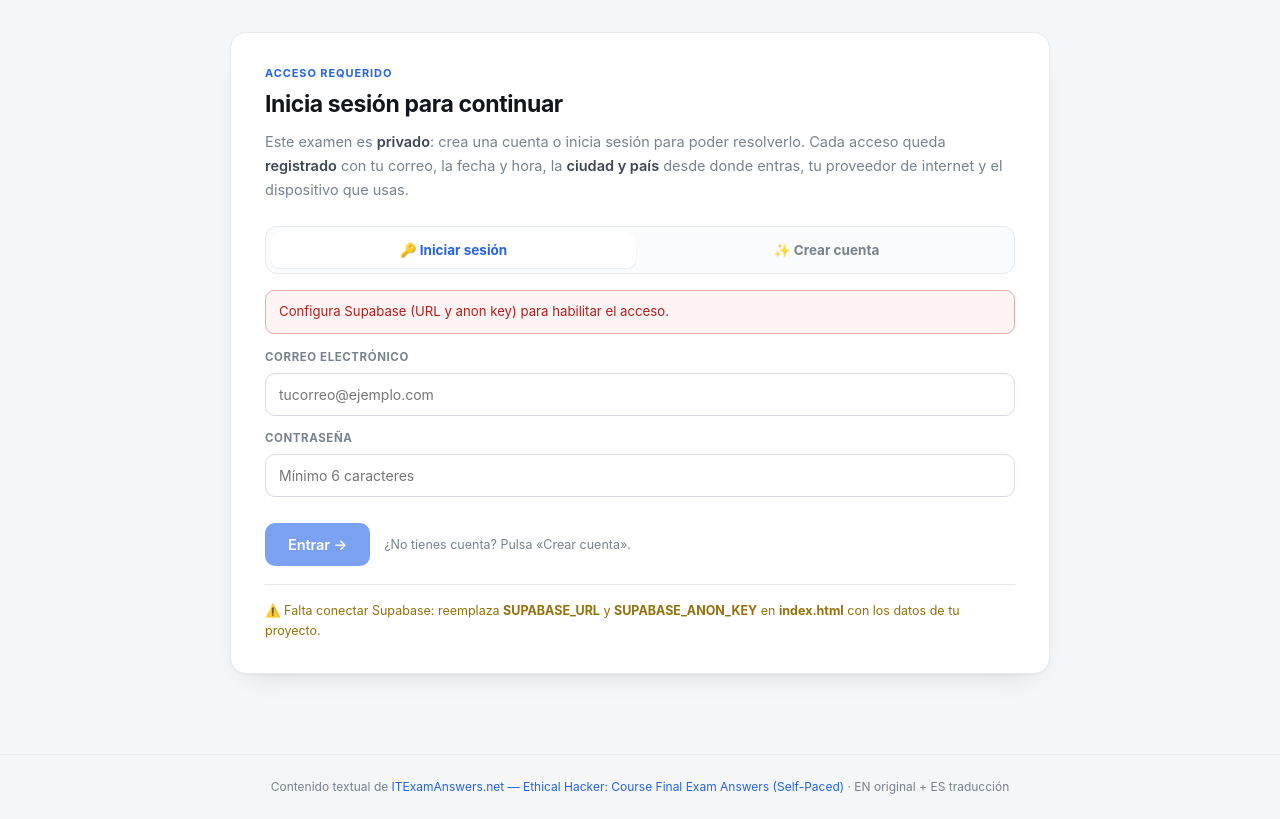
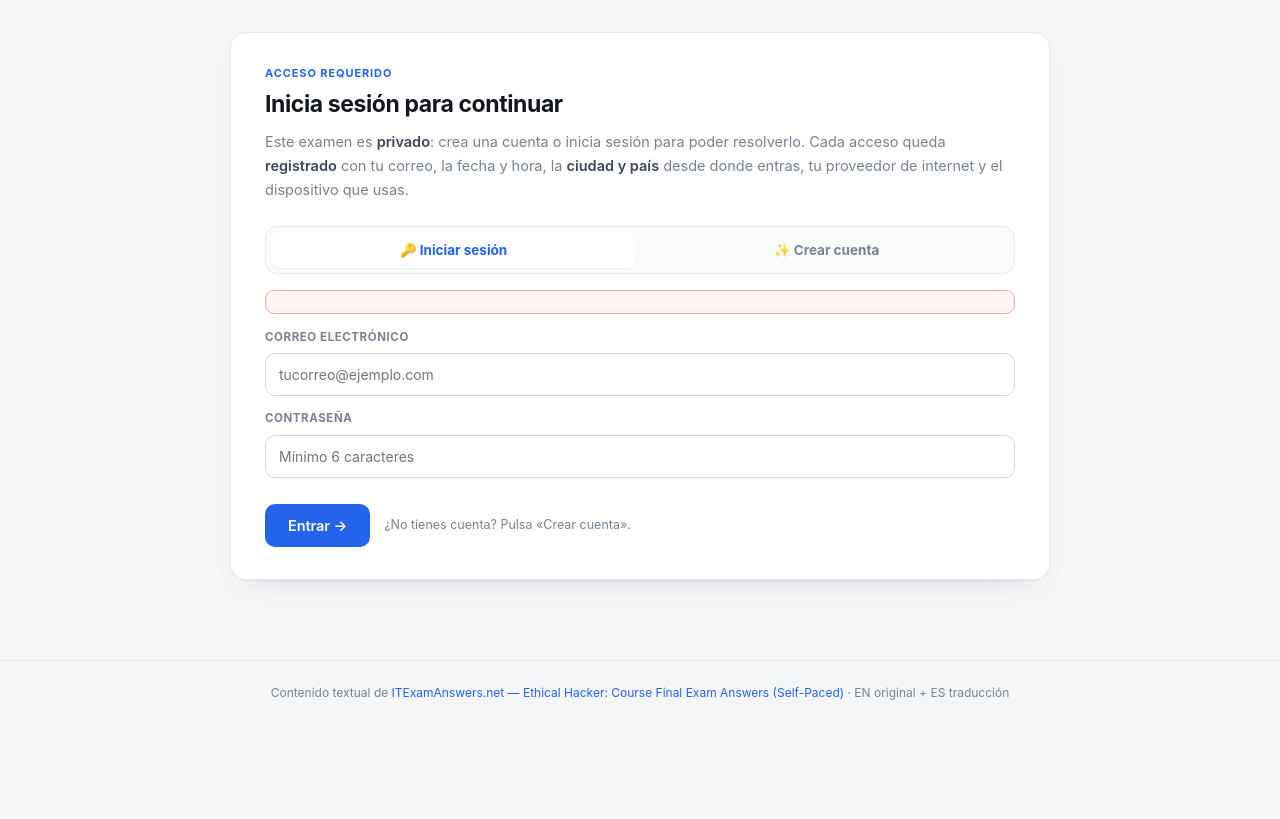
Before and after one commit to Elkiko123/examen-hacker-etico, a plain HTML site: page index.html in a window 1280 px wide. Shown: the part 74-893 px from the top of the page. After the commit the page ends 800 px from the top, so only its background shows below. Drawn offline with nearby package versions, Linux system fonts and the light colour scheme.

Commit message:
Conectar Supabase con la clave publishable del proyecto

```diff
--- a/index.html
+++ b/index.html
@@ -1841,8 +1841,8 @@ function escapeHtml(s){
 /* =========================================================
    ACCESO CON SUPABASE (login / registro + control de accesos)
    ========================================================= */
-const SUPABASE_URL="https://TU-PROYECTO.supabase.co";      // >>> pega aquí tu Project URL
-const SUPABASE_ANON_KEY="TU-ANON-KEY";                     // >>> pega aquí tu anon public key
+const SUPABASE_URL="https://kqtwhublzvgudwrxgnek.supabase.co";   // Project URL (tu proyecto)
+const SUPABASE_ANON_KEY="sb_publishable_yZWp-ylDClVwVdXSaEP6Hw_3SOOFRTi"; // clave publishable (pública) del proyecto
 
 const SB_READY = !!(window.supabase)
   && /^https:\/\/[a-z0-9-]+\.supabase\.(co|in)$/i.test(SUPABASE_URL)
```
